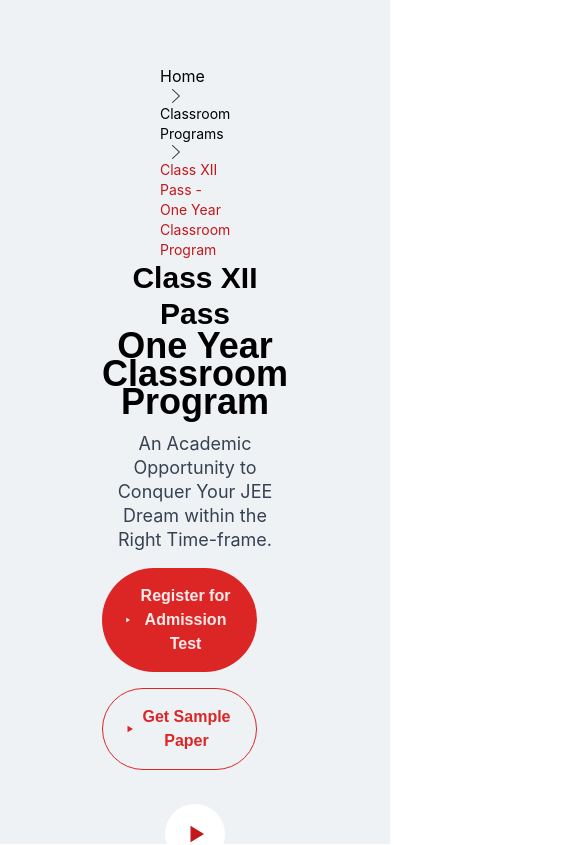
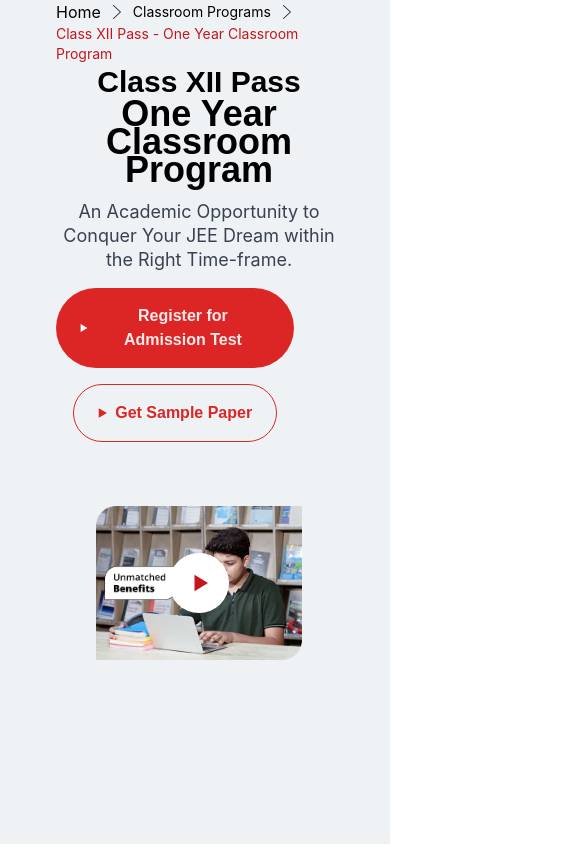
Before and after one commit to aditya-2k23/FITJEE, a Next.js app: page / in a window 390 px wide. Shown: the top 845 px of the page, 585 px wide, since content can reach past the window. Built offline with nearby package versions, Linux system fonts and the light colour scheme.

Commit message:
Update padding and overflow properties in Home component for improved layout and responsiveness

```diff
--- a/app/page.js
+++ b/app/page.js
@@ -7,7 +7,7 @@ import Main from "@/components/Main";
 
 export default function Home() {
   return (
-    <div className="container h-screen px-36 py-16 bg-[rgb(239,242,245)]">
+    <div className="container h-screen overflow-x-hidden pl-10 pr-8 md:px-36 md:py-16 bg-[rgb(239,242,245)]">
       <BreadCrumbs />
       <Hero />
       <About />
```
